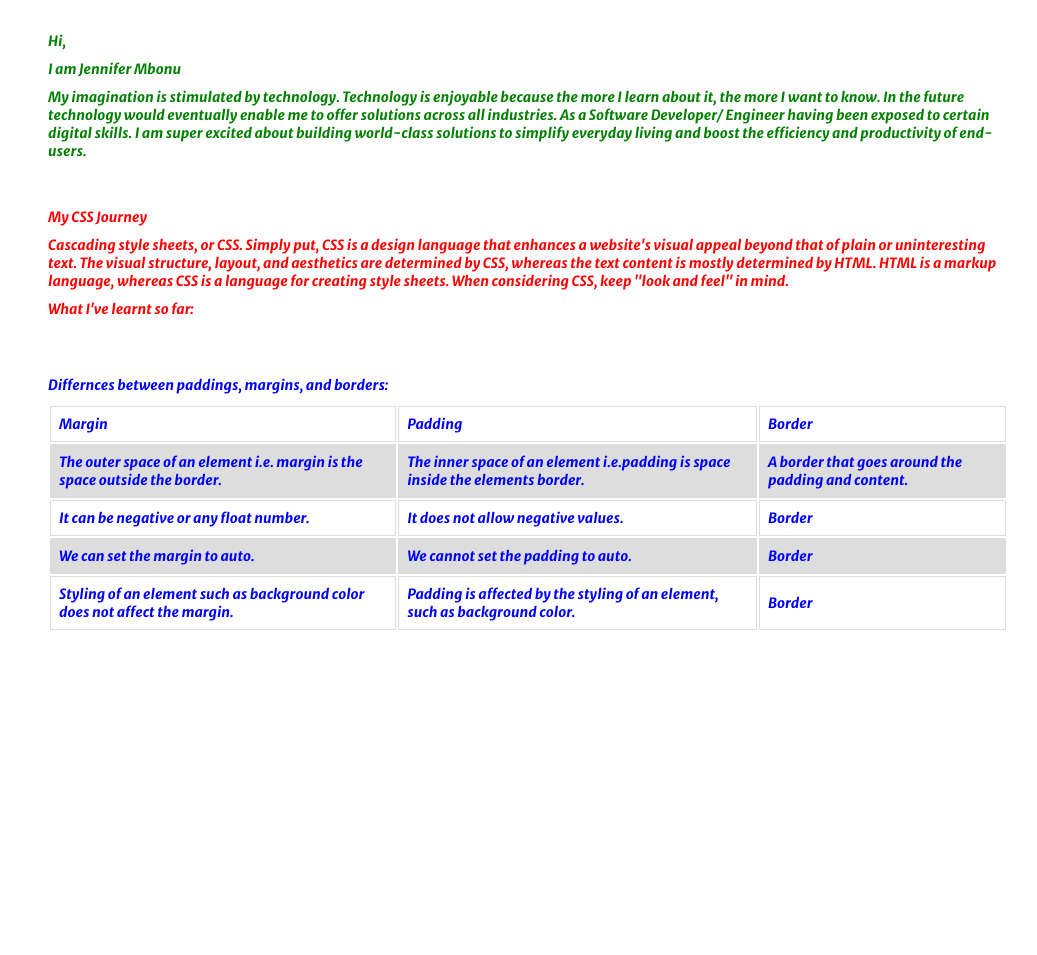
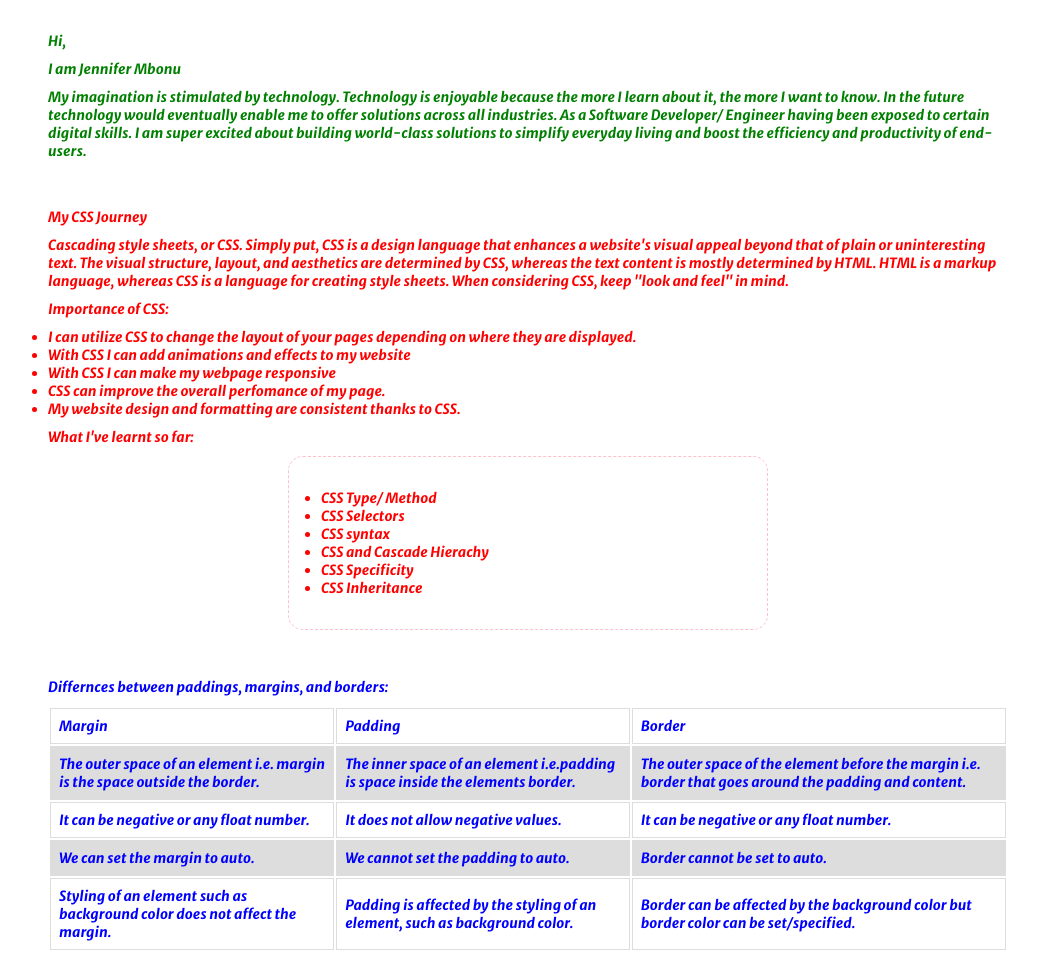
Before and after one commit to MbonuJennifer/CSS-Properties, a plain HTML site: page index.html in a window 1280 px wide. Shown: the whole page, without its empty margins (112-1149 px from the left). Before the commit the page ends 800 px from the top, so only its background shows below. Drawn offline with Linux system fonts and the light colour scheme; a web font is replaced by a local one.

Commit message:
More styling

```diff
--- a/index.html
+++ b/index.html
@@ -10,8 +10,8 @@
   <body>
     <!-- <h3>First Section</h3> -->
     <section class="fSection">
-      <p style="margin-bottom: 10px;">Hi,</p>
-      <h4 style="margin-bottom: 10px;">I am Jennifer Mbonu</h4>
+      <p style="margin-bottom: 10px">Hi,</p>
+      <h4 style="margin-bottom: 10px">I am Jennifer Mbonu</h4>
       <p>
         My imagination is stimulated by technology. Technology is enjoyable
         because the more I learn about it, the more I want to know. In the
@@ -24,8 +24,8 @@
     </section>
     <!-- <h3>Second Section</h3> -->
     <section class="sSection">
-      <h4 style="margin-bottom: 10px;">My CSS Journey</h4>
-      <p style="margin-bottom: 10px;">
+      <h4 style="margin-bottom: 10px">My CSS Journey</h4>
+      <p style="margin-bottom: 10px">
         Cascading style sheets, or CSS. Simply put, CSS is a design language
         that enhances a website's visual appeal beyond that of plain or
         uninteresting text. The visual structure, layout, and aesthetics are
@@ -33,13 +33,47 @@
         HTML. HTML is a markup language, whereas CSS is a language for creating
         style sheets. When considering CSS, keep "look and feel" in mind.
       </p>
-      <h4 style="margin-bottom: 10px;">What I've learnt so far:</h4>
-      <p></p>
+      <h4 style="margin-bottom: 10px">Importance of CSS:</h4>
+      <div>
+        <ul style="margin-bottom: 10px">
+          <li>
+            I can utilize CSS to change the layout of your pages depending on
+            where they are displayed.
+          </li>
+          <li>With CSS I can add animations and effects to my website</li>
+          <li>With CSS I can make my webpage responsive</li>
+          <li>CSS can improve the overall perfomance of my page.</li>
+          <li>
+            My website design and formatting are consistent thanks to CSS.
+          </li>
+        </ul>
+      </div>
+      <h4 style="margin-bottom: 10px">What I've learnt so far:</h4>
+      <div
+        style="
+          border: 1px dashed pink;
+          padding: 2rem;
+          border-radius: 15px;
+          width: 30rem;
+          margin: 0 auto;
+        "
+      >
+        <ul>
+          <li>CSS Type/ Method</li>
+          <li>CSS Selectors</li>
+          <li>CSS syntax</li>
+          <li>CSS and Cascade Hierachy</li>
+          <li>CSS Specificity</li>
+          <li>CSS Inheritance</li>
+        </ul>
+      </div>
     </section>
 
     <!-- <h3>Third Section</h3> -->
     <section class="tSection">
-      <h4 style="margin-bottom: 10px;">Differnces between paddings, margins, and borders:</h4>
+      <h4 style="margin-bottom: 10px">
+        Differnces between paddings, margins, and borders:
+      </h4>
       <table>
         <tr>
           <th>Margin</th>
@@ -55,17 +89,20 @@
             The inner space of an element i.e.padding is space inside the
             elements border.
           </td>
-          <td>A border that goes around the padding and content.</td>
+          <td>
+            The outer space of the element before the margin i.e. border that
+            goes around the padding and content.
+          </td>
         </tr>
         <tr>
           <td>It can be negative or any float number.</td>
           <td>It does not allow negative values.</td>
-          <td>Border</td>
+          <td>It can be negative or any float number.</td>
         </tr>
         <tr>
           <td>We can set the margin to auto.</td>
           <td>We cannot set the padding to auto.</td>
-          <td>Border</td>
+          <td>Border cannot be set to auto.</td>
         </tr>
         <tr>
           <td>
@@ -76,7 +113,10 @@
             Padding is affected by the styling of an element, such as background
             color.
           </td>
-          <td>Border</td>
+          <td>
+            Border can be affected by the background color but border color can
+            be set/specified.
+          </td>
         </tr>
       </table>
     </section>
```
